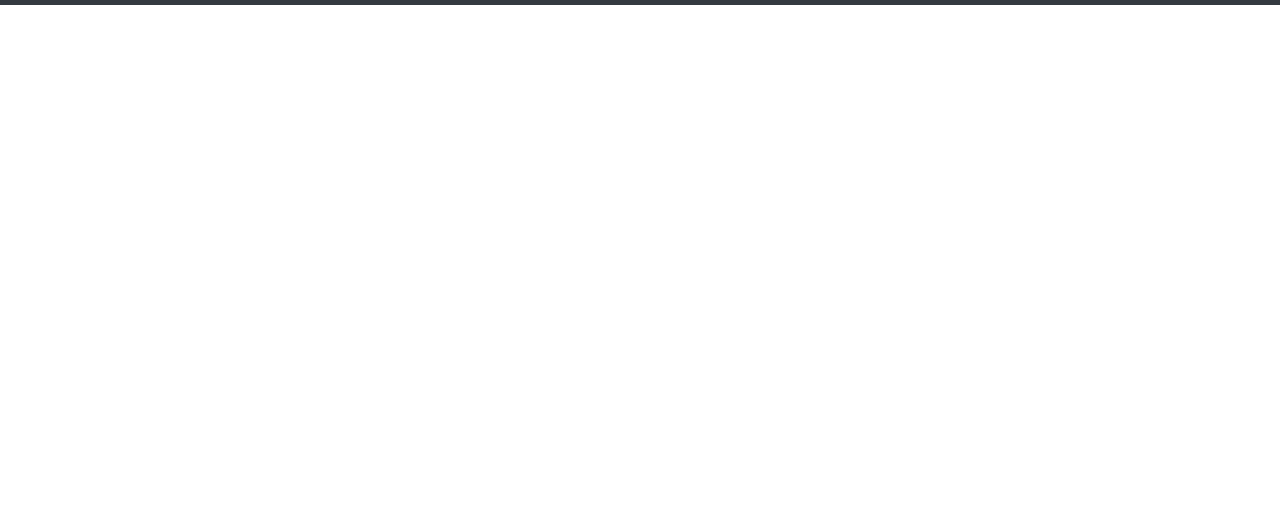
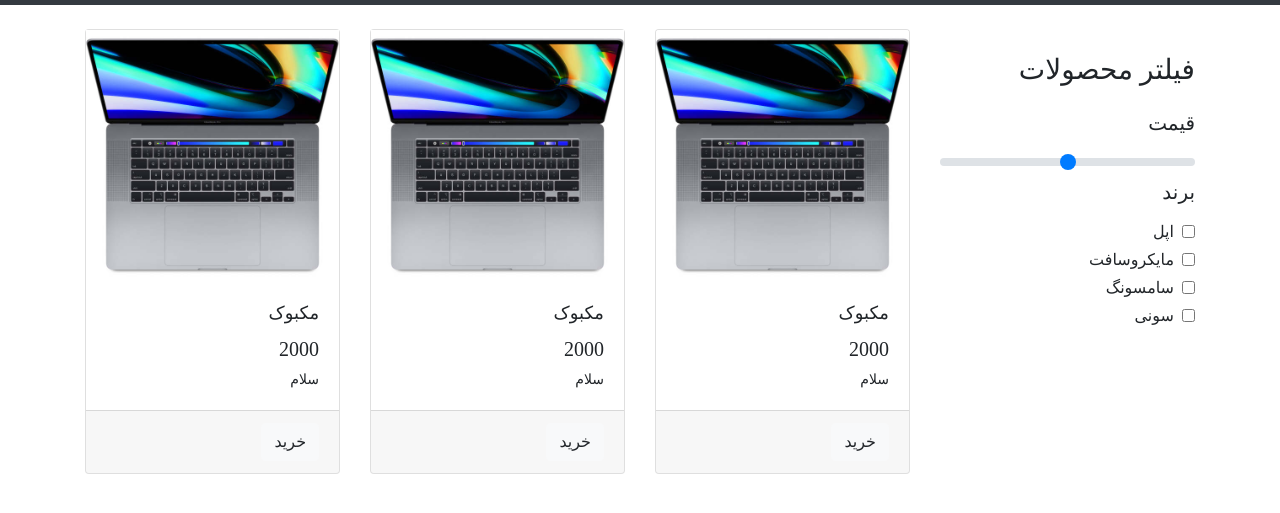
Before and after one commit to moonergeek/quera-frontend, a plain HTML site: page online-store/index.html in a window 1280 px wide. Shown: the part 51-564 px from the top of the page. Drawn offline with Linux system fonts and the light colour scheme.

Commit message:
phase1/part2

```diff
--- a/online-store/index.html
+++ b/online-store/index.html
@@ -26,16 +26,134 @@
         <div class="collapse navbar-collapse" id="navbarResponsive">
           <ul class="navbar-nav">
             <li class="nav-item active">
-              <a class="nav-link" href="./index.html">خانه</a>
+              <a class="nav-link" href="index.html"
+                >خانه
+                <span class="sr-only">(current)</span>
+              </a>
             </li>
             <li class="nav-item">
-              <a class="nav-link" href="./contact.html">تماس با ما</a>
+              <a class="nav-link" href="contact.html">تماس با ما</a>
             </li>
           </ul>
         </div>
       </div>
     </nav>
 
+    <div class="container my-4">
+      <div class="row">
+        <div class="col-lg-3">
+          <div class="filter">
+            <h3 class="my-4">فیلتر محصولات</h3>
+            <div class="priceFilter">
+              <label for="priceRange"><h5>قیمت</h5></label>
+              <input
+                type="range"
+                class="custom-range"
+                min="0"
+                max="5"
+                step="0.5"
+                id="priceRange"
+              />
+            </div>
+            <div class="brandFilter">
+              <h5 class="mb-3">برند</h5>
+              <div class="my-1 d-flex align-items-center">
+                <input type="checkbox" value="" id="appleBrand" class="ml-2" />
+                <label for="appleBrand" class="my-0"> اپل </label>
+              </div>
+
+              <div class="my-1 d-flex align-items-center">
+                <input
+                  type="checkbox"
+                  value=""
+                  id="microsoftBrand"
+                  class="ml-2"
+                />
+                <label for="microsoftBrand" class="my-0"> مایکروسافت </label>
+              </div>
+
+              <div class="my-1 d-flex align-items-center">
+                <input
+                  type="checkbox"
+                  value=""
+                  id="samsungBrand"
+                  class="ml-2"
+                />
+                <label for="samsungBrand" class="my-0"> سامسونگ </label>
+              </div>
+
+              <div class="my-1 d-flex align-items-center">
+                <input type="checkbox" value="" id="sonyBrand" class="ml-2" />
+                <label for="sonyBrand" class="my-0"> سونی </label>
+              </div>
+            </div>
+          </div>
+        </div>
+
+        <div class="col-lg-9">
+          <div class="row" id="product-list">
+            <div class="product mb-4 col-12 col-md-6 col-lg-4">
+              <div class="card h-100">
+                <img
+                  class="card-img-top"
+                  src="./images/macbook.jpg"
+                  alt="macbook"
+                />
+
+                <div class="card-body">
+                  <h4 class="card-title">مکبوک</h4>
+                  <h5>2000</h5>
+                  <p class="card-text">سلام</p>
+                </div>
+
+                <div class="card-footer">
+                  <button class="btn btn-light">خرید</button>
+                </div>
+              </div>
+            </div>
+            <div class="product mb-4 col-12 col-md-6 col-lg-4">
+              <div class="card h-100">
+                <img
+                  class="cart-img-top"
+                  src="./images/macbook.jpg"
+                  alt="macbook"
+                />
+
+                <div class="card-body">
+                  <h4 class="card-title">مکبوک</h4>
+                  <h5>2000</h5>
+                  <p class="card-text">سلام</p>
+                </div>
+
+                <div class="card-footer">
+                  <button class="btn btn-light">خرید</button>
+                </div>
+              </div>
+            </div>
+            <div class="product mb-4 col-12 col-md-6 col-lg-4">
+              <div class="card h-100">
+                <img
+                  class="cart-img-top"
+                  src="./images/macbook.jpg"
+                  alt="macbook"
+                />
+
+                <div class="card-body">
+                  <h4 class="card-title">مکبوک</h4>
+                  <h5>2000</h5>
+                  <p class="card-text">سلام</p>
+                </div>
+
+                <div class="card-footer">
+                  <button class="btn btn-light">خرید</button>
+                </div>
+              </div>
+            </div>
+          </div>
+        </div>
+      </div>
+    </div>
+
     <script src="js/jquery-3.5.1.slim.min.js"></script>
     <script src="js/bootstrap.min.js"></script>
   </body>
```
